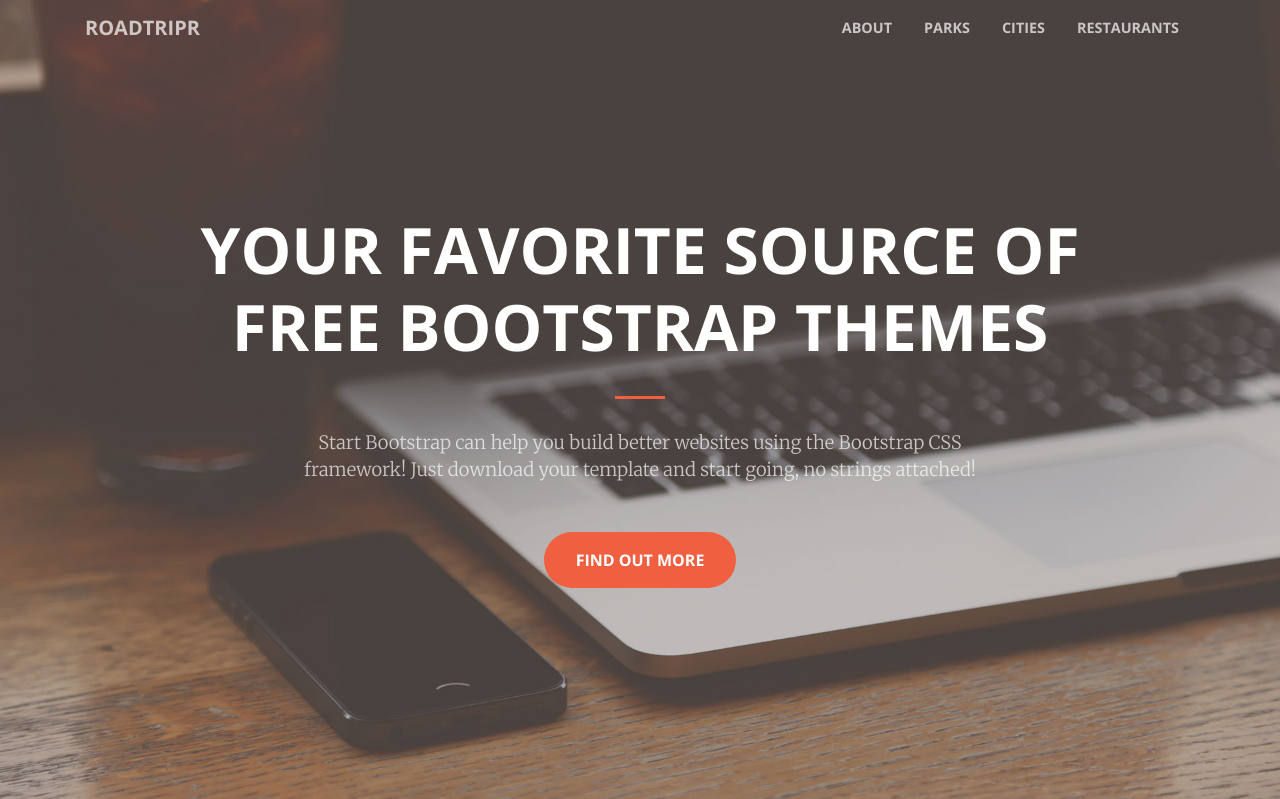
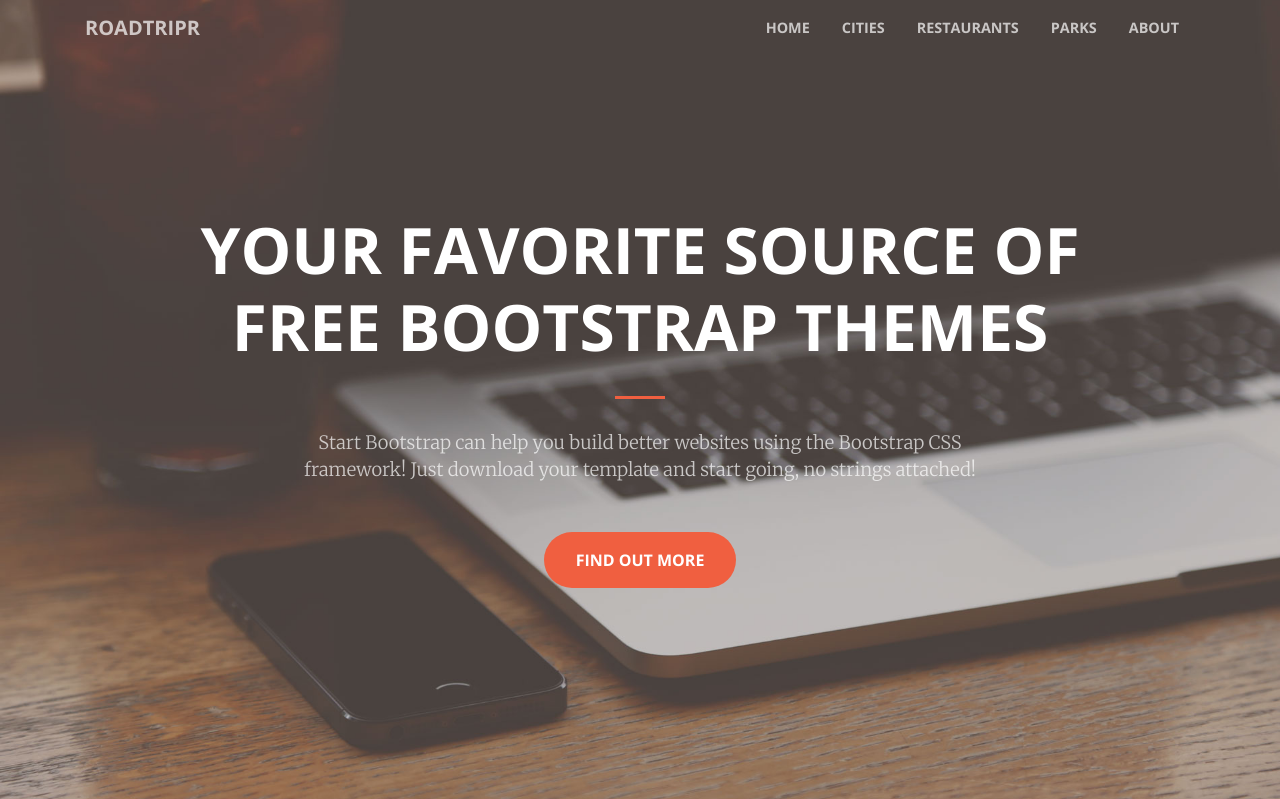
Before and after one commit to ajipsum/roadtripr, a Flask app: page / in a window 1280 px wide. Shown: the top 799 px of the page. Run offline with Flask 2, Linux system fonts and the light colour scheme; some libraries are stand-ins or nearby versions.

Commit message:
Routing fix

```diff
--- a/app/hello.py
+++ b/app/hello.py
@@ -9,8 +9,8 @@ def send(path):
     if path == "":
         return render_template('index.html')
     else:
-        if os.path.exists('templates/' + path):
-            return render_template(path)
+        if os.path.exists('templates/' + path + '.html'):
+            return render_template(path + '.html')
         else:
             return render_template('index.html')
 
--- a/app/templates/index.html
+++ b/app/templates/index.html
@@ -38,16 +38,19 @@
         <div class="collapse navbar-collapse" id="navbarResponsive">
           <ul class="navbar-nav ml-auto">
             <li class="nav-item">
-              <a class="nav-link js-scroll-trigger" href="about.html">About</a>
+              <a class="nav-link js-scroll-trigger" href="/index">Home</a>
             </li>
             <li class="nav-item">
-              <a class="nav-link js-scroll-trigger" href="parks.html">Parks</a>
+              <a class="nav-link js-scroll-trigger" href="/cities">Cities</a>
             </li>
             <li class="nav-item">
-              <a class="nav-link js-scroll-trigger" href="cities.html">Cities</a>
+              <a class="nav-link js-scroll-trigger" href="/restaurants">Restaurants</a>
             </li>
             <li class="nav-item">
-              <a class="nav-link js-scroll-trigger" href="restaurants.html">Restaurants</a>
+              <a class="nav-link js-scroll-trigger" href="/parks">Parks</a>
+            </li>
+            <li class="nav-item">
+              <a class="nav-link js-scroll-trigger" href="/about">About</a>
             </li>
           </ul>
         </div>
```
